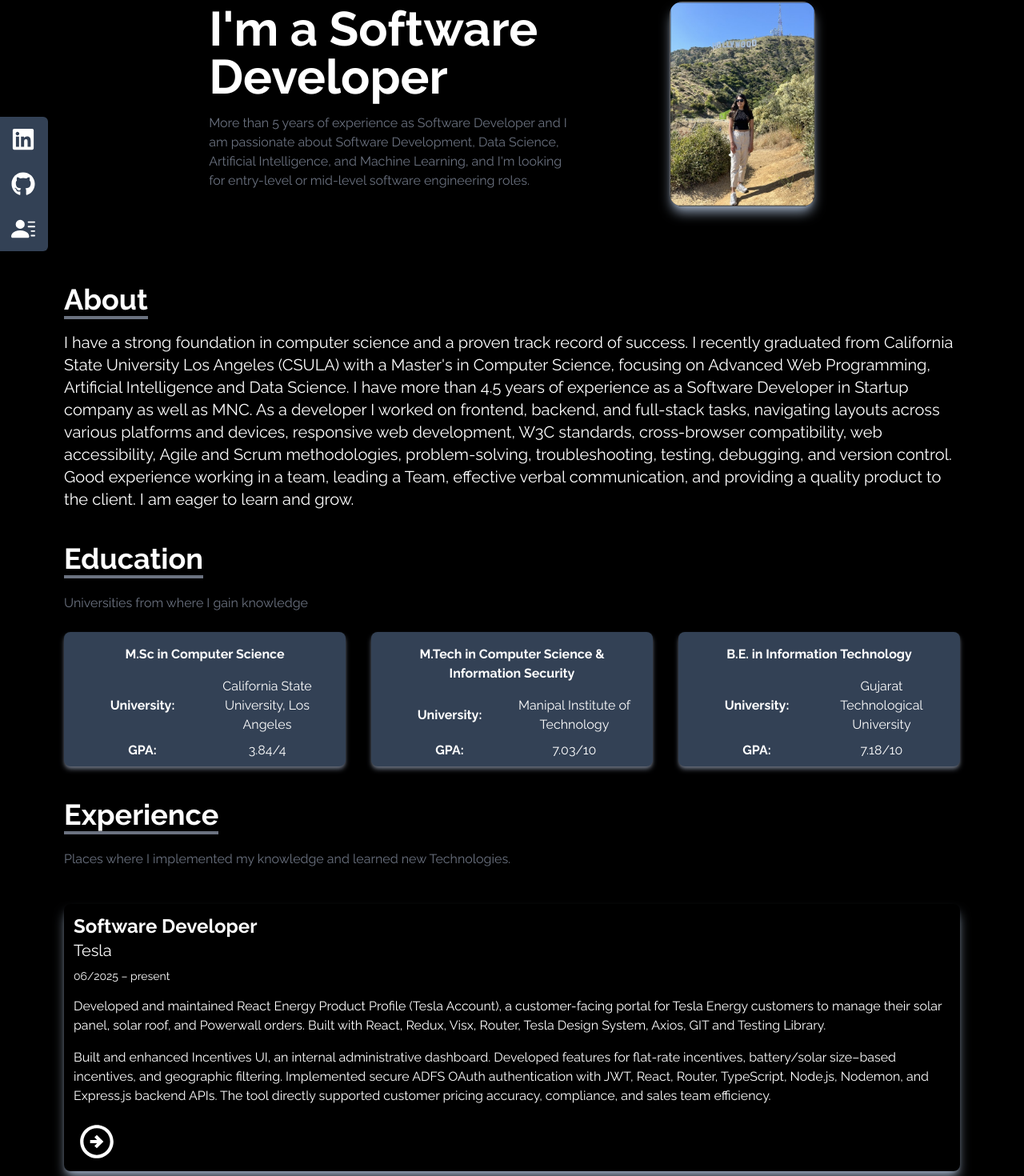
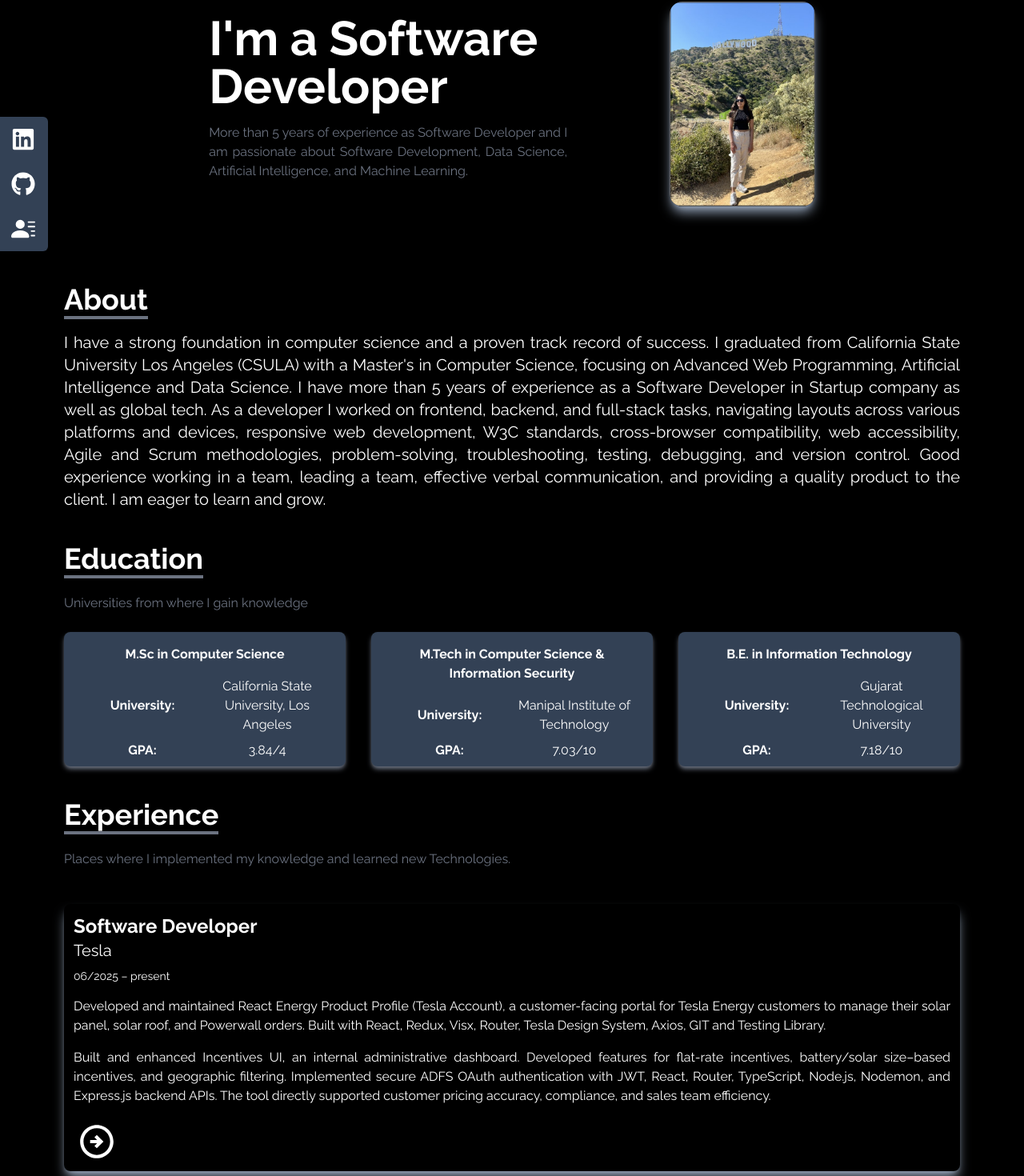
Before and after one commit to dipalimakadia/Dipali-s-Portfolio, a React (Create React App) app: page / in a window 1280 px wide. Shown: the part 134-1604 px from the top of the page at 80% size. Built offline with nearby package versions, Linux system fonts and the light colour scheme; a web font is replaced by a local one.

Commit message:
updated profile

```diff
--- a/src/components/About.jsx
+++ b/src/components/About.jsx
@@ -9,19 +9,19 @@ const About = () => {
             About
           </p>
         </div>
-        <p className="text-xl mt-5">
+        <p className="text-xl mt-5 text-justify">
           I have a strong foundation in computer science and a proven track
-          record of success. I recently graduated from California State
+          record of success. I graduated from California State
           University Los Angeles (CSULA) with a Master's in Computer Science,
           focusing on Advanced Web Programming, Artificial Intelligence and Data
-          Science. I have more than 4.5 years of experience as a Software
-          Developer in Startup company as well as MNC. As a developer I worked on frontend, backend, and
+          Science. I have more than 5 years of experience as a Software
+          Developer in Startup company as well as global tech. As a developer I worked on frontend, backend, and
           full-stack tasks, navigating layouts across various
           platforms and devices, responsive web development, W3C standards,
           cross-browser compatibility, web accessibility, Agile and Scrum
           methodologies, problem-solving, troubleshooting, testing, debugging,
           and version control. Good experience working in a team, leading a
-          Team, effective verbal communication, and providing a quality product
+          team, effective verbal communication, and providing a quality product
           to the client. I am eager to learn and grow.
         </p>
       </div>
--- a/src/components/Contact.jsx
+++ b/src/components/Contact.jsx
@@ -18,7 +18,7 @@ const Contact = () => {
 
         <div className=" flex flex-col justify-center items-center">
           <p className="text-3xl py-5">Dipali Makadia</p>
-          {/* <p className="text-2xl py-5">562-825-8686</p> */}
+          <p className="text-2xl py-5">562-825-8686</p>
           {/* <p className="text-2xl py-5">dipali.makadia@gmail.com</p> */}
           <p className="text-2xl py-5">United States</p>
         </div>
--- a/src/components/Experience.jsx
+++ b/src/components/Experience.jsx
@@ -25,7 +25,7 @@ const Experience = () => {
     },
     {
       id: 3,
-      position: "Graduate Student Assistant at Graduate Resoruce Center",
+      position: "Graduate Student Assistant at Graduate Resource Center",
       company: "California State University, Los Angeles",
       year: "03/2022 – 12/2023",
       details:
@@ -83,7 +83,7 @@ const Experience = () => {
           <p className="text-4xl font-bold inline border-b-4 border-gray-500">
             Experience
           </p>
-          <p className="py-6 text-gray-500">
+          <p className="py-6 text-gray-500 text-justify">
             Places where I implemented my knowledge and learned new Technologies.
           </p>
         </div>
@@ -103,8 +103,8 @@ const Experience = () => {
                 </div>
                 <div className="rounded-md text-sm text-white-400">{year}</div>
                 <div className="rounded-md text-sm text-white-400">{place}</div>
-                <div className="rounded-md text-white-600 pt-4">{details}</div>
-                <div className="rounded-md text-white-600 pt-4">{otherprojectdetails}</div>
+                <div className="rounded-md text-white-600 pt-4 text-justify">{details}</div>
+                <div className="rounded-md text-white-600 pt-4 text-justify">{otherprojectdetails}</div>
                 <div>
                   <a href={link} target="_blank">
                     <span className="group-hover:rotate-90 duration-300">
--- a/src/components/Home.jsx
+++ b/src/components/Home.jsx
@@ -10,8 +10,8 @@ const Home = () => {
           <h2 className="text-4xl md:text-6xl max-w-xl sm:text-6xl font-bold text-white">
             I'm a Software Developer
           </h2>
-          <p className="text-gray-500 py-4 max-w-md">
-          More than 5 years of experience as Software Developer and I am passionate about Software Development, Data Science, Artificial Intelligence, and Machine Learning, and I'm looking for entry-level or mid-level software engineering roles.
+          <p className="text-gray-500 py-4 text-justify max-w-md">
+          More than 5 years of experience as Software Developer and I am passionate about Software Development, Data Science, Artificial Intelligence, and Machine Learning.
           </p>
           {/* <div>
             <button className="group text-white w-fit px-6 py-3 my-2 flex items-center rounded-md bg-gradient-to-r from-cyan-300 to-blue-500 cursor-pointer">
--- a/src/components/RecentProject.jsx
+++ b/src/components/RecentProject.jsx
@@ -51,7 +51,7 @@ const Project = () => {
                 </div>
               </div>
               <div className="flex py-2">
-                <div className=" text-white-600">
+                <div className=" text-white-600 text-justify">
                   {description}
                 </div>
               </div>
```
